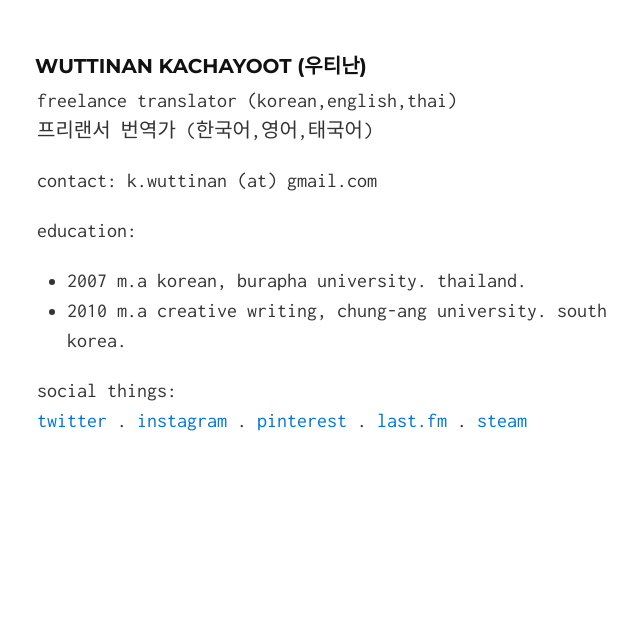
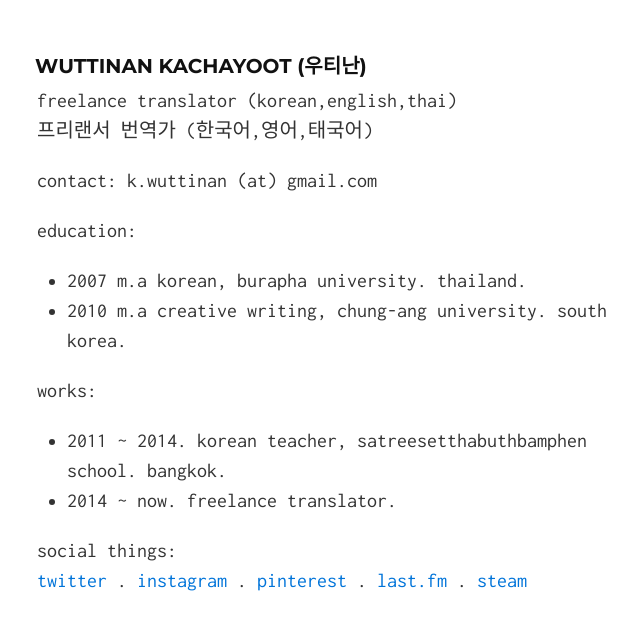
Before and after one commit to wuttinan/wuttinan.github.io, a Jekyll site: the page built from index.md, in a window 1280 px wide, cut to the strip 204-834 px from the top of the page. Shown: the whole strip, without its empty margins (303-943 px from the left). Built offline with Jekyll 4.4.1, drawn with Linux system fonts in a browser that asks for light colours.

Commit message:
profile edit

```diff
--- a/index.md
+++ b/index.md
@@ -14,5 +14,9 @@ education:
 - 2007 m.a korean, burapha university. thailand.
 - 2010 m.a creative writing, chung-ang university. south korea.
 
+works:
+- 2011 ~ 2014. korean teacher, satreesetthabuthbamphen school. bangkok.
+- 2014 ~ now. freelance translator.
+
 social things:
 [twitter](http://twitter.com/wuttinan) . [instagram](http://instagr.am/wuttinanp) . [pinterest](http://pinterest.com/wuttinan) . [last.fm](http://last.fm/user/ping880727) . [steam](http://steamcommunity.com/id/wuttinan)
```
